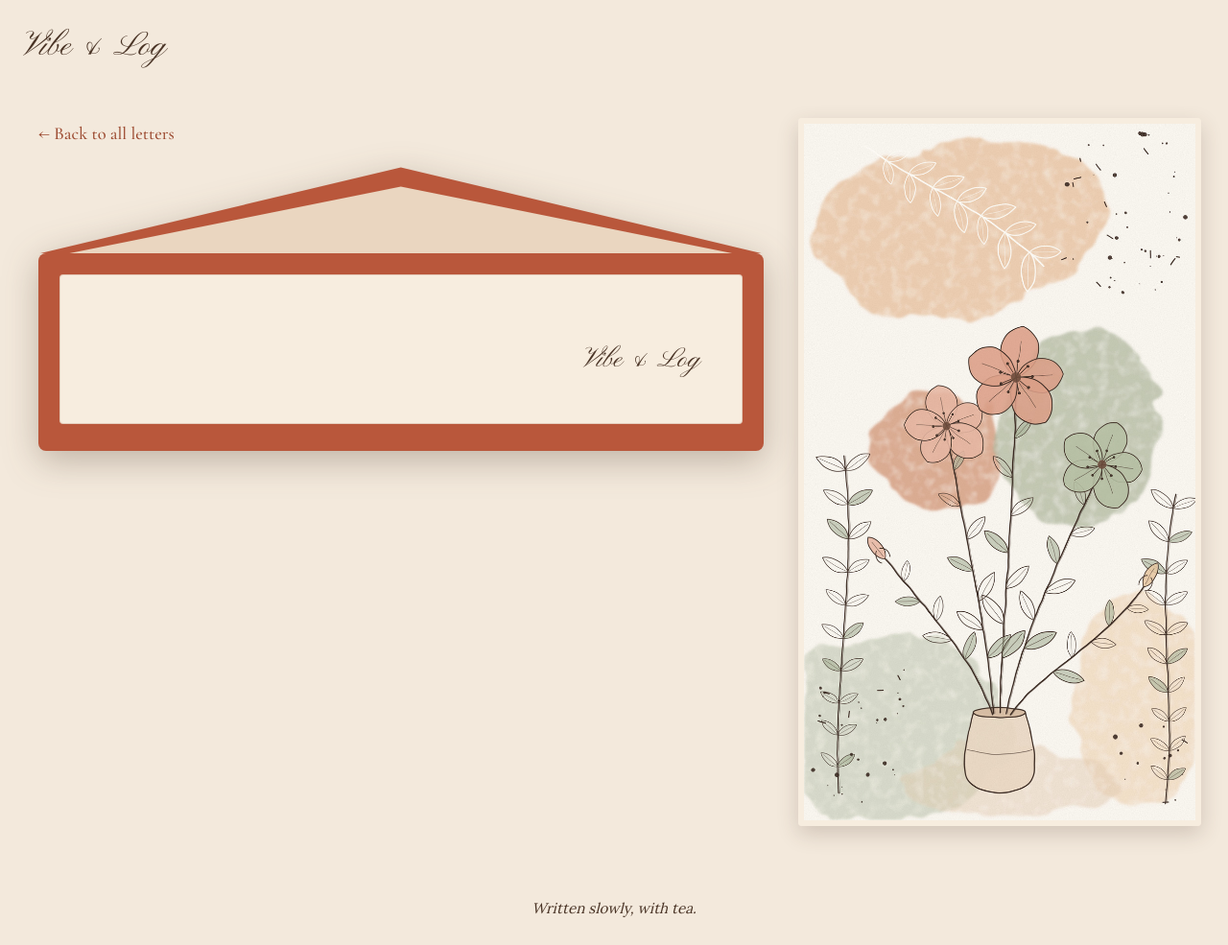
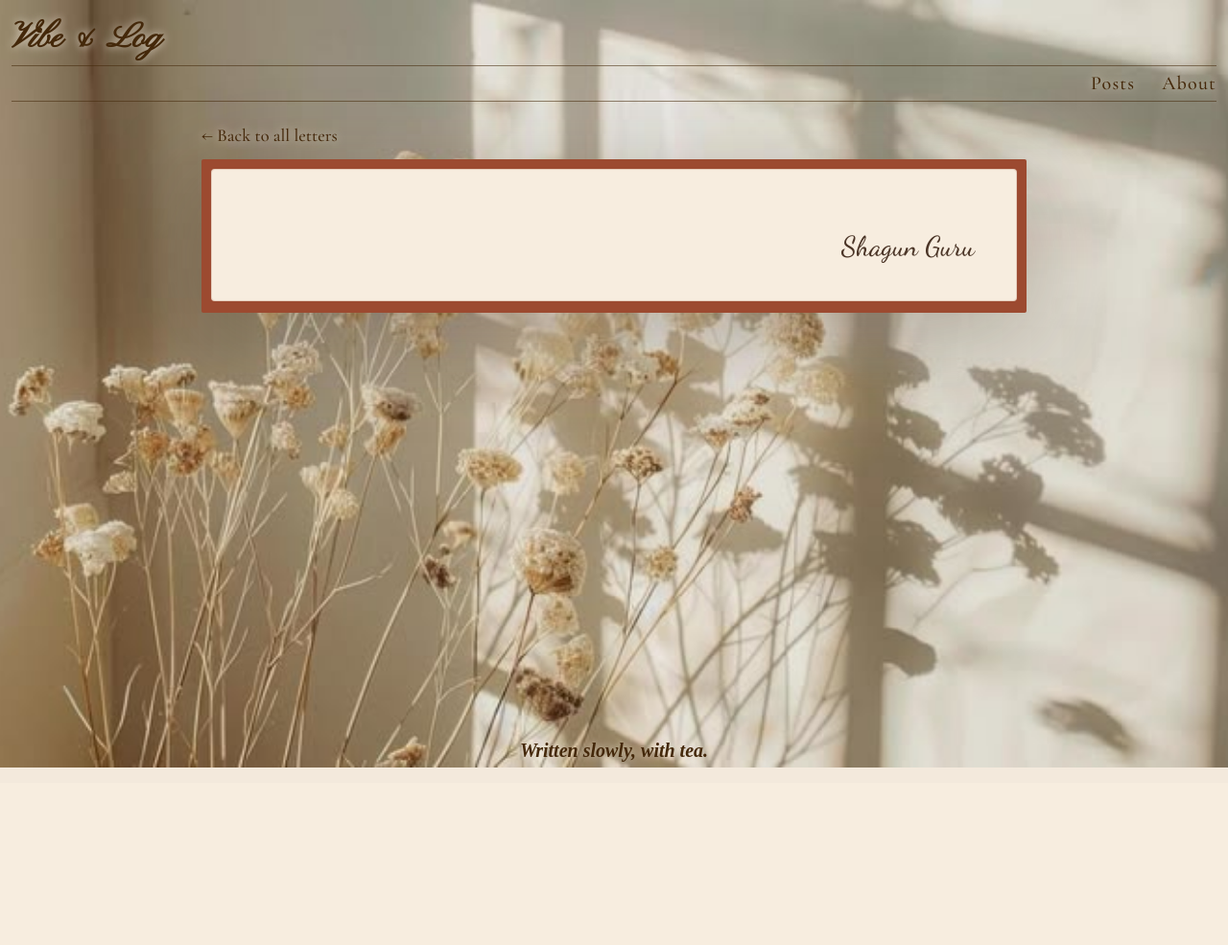
Before and after one commit to 11shagun/Vibe_and_Log, a Django app: template Vibe_and_Log/templates/Vibe_and_Log/post_details.html in a window 1280 px wide. Shown: the whole page at 96% size. After the commit the page ends 800 px from the top, so only its background shows below. Run offline with Django 5.2, Linux system fonts and the light colour scheme; the template is opened without the code that fills it, so the values that code supplies are empty.

Commit message:
Appearance Change

```diff
--- a/Vibe_and_Log/static/Vibe_and_Log/style.css
+++ b/Vibe_and_Log/static/Vibe_and_Log/style.css
@@ -3,89 +3,146 @@
   --paper: #F7EDDF;
   --liner: #EAD6C0;
   --sand: #DCC5B2;
-  --caramel: #D9A86C;
   --terracotta: #B9573B;
   --rust: #9C4A30;
   --brown: #4A3426;
+  --block: #44280A;
+  --block-hover: #55350F;
+  --block-text: #F3E6D3;
+  --block-accent: #E8A07A;
 }
 
-html { background: var(--cream); color-scheme: light; }
+/* Hide scrollbar while keeping the page fully scrollable and dynamic */
+html {
+  background: var(--cream);
+  color-scheme: light;
+  scroll-behavior: smooth;
+  scrollbar-width: none; /* Firefox */
+  -ms-overflow-style: none; /* IE and Edge */
+}
 
-body {
-  margin: 0;
-  font-family: 'Lora', Georgia, serif;
-  color: var(--brown);
-  background: var(--cream);
-  line-height: 1.8;
+html::-webkit-scrollbar {
+  display: none; /* Chrome, Safari, Opera */
 }
-body.home {
-  min-height: 100vh;
-  background:
-    linear-gradient(rgba(243, 233, 220, 0.55), rgba(243, 233, 220, 0.75)),
-    url('/static/Vibe_and_Log/images/home-bg.jpg') center / cover no-repeat var(--cream);
+
+body.has-bg {
+  background: transparent;
+  display: flex; flex-direction: column; min-height: 100vh;
 }
+body.has-bg::before {
+  content: "";
+  position: fixed; inset: 0; z-index: -1;
+  background: url('/static/Vibe_and_Log/images/home-bg.jpg') center / cover no-repeat var(--cream);
+}
+body.has-bg main { flex: 1; }
 
 a { color: var(--rust); }
 h1, h2 { font-family: 'Cormorant Garamond', Georgia, serif; line-height: 1.25; }
 
-.site-header { display: flex; justify-content: space-between; align-items: baseline; padding: 18px 24px; }
-.site-name { font-family: 'Pinyon Script', cursive; font-size: 2.2rem; color: var(--brown); text-decoration: none; }
+/* Header and nav (two thin lines, like the wireframe) */
+.site-header, .site-nav, main {
+  width: min(1400px, calc(100% - 8px));
+  margin-left: auto; margin-right: auto;
+}
+.site-header { padding: 10px 0 6px; border-bottom: 1px solid rgba(68, 40, 10, 0.55); }
+.site-name {
+  font-family: 'Pinyon Script', cursive; font-size: 2.3rem; line-height: 1.2;
+  color: var(--block); text-decoration: none;
+}
+.site-nav {
+  display: flex; justify-content: flex-end; gap: 28px;
+  padding: 6px 0px; border-bottom: 1px solid rgba(68, 40, 10, 0.55);
+}
+.site-nav a {
+  font-family: 'Cormorant Garamond', serif; font-size: 1.25rem; letter-spacing: 0.06em;
+  text-decoration: none; color: var(--block);
+}
+.site-name, .site-nav a, .intro p, .empty, .back-link,
+body:not(.home) .site-footer {
+  text-shadow: 0 0 10px rgba(243, 233, 220, 0.85);
+}
 
-main { max-width: 700px; margin: 0 auto; padding: 24px 16px 48px; }
-body.home main { max-width: 760px; }
-body.post main { max-width: 1200px; }
+main { padding: 24px 0 48px; }
 
-.hero { text-align: center; padding: 40px 0 28px; }
-.hero h1 { font-size: 2.6rem; margin: 0 0 8px; }
-.hero p { margin: 0; font-size: 1.1rem; }
+/* Home: banner */
+.intro {
+  display: flex; justify-content: flex-end; align-items: center;
+  min-height: 130px; padding: 24px 40px; margin-bottom: 36px;
+  border: 1.5px solid var(--block);
+}
+.intro p { margin: 0 8% 0 0; max-width: 360px; font-size: 1.15rem; color: var(--block); }
 
-/* Home: mailbox rows */
-.mailbox { display: flex; flex-direction: column; gap: 14px; }
+/* Home: post blocks (narrow column on the left) */
+.posts-column { display: flex; flex-direction: column; gap: 14px; width: min(340px, 100%); }
 .mail-row {
-  display: flex; align-items: center; gap: 18px;
-  padding: 14px 20px; text-decoration: none; color: var(--brown);
-  background: rgba(255, 250, 242, 0.92);
-  border: 1px solid var(--sand); border-radius: 12px;
-  box-shadow: 0 4px 14px rgba(74, 52, 38, 0.12);
-  transition: transform 0.2s ease, box-shadow 0.2s ease;
+  display: flex; align-items: center; gap: 14px;
+  padding: 12px 16px; text-decoration: none; color: var(--block-text);
+  background: var(--block); border-radius: 8px;
+  box-shadow: 0 4px 14px rgba(40, 24, 6, 0.25);
+  transition: transform 0.2s ease, box-shadow 0.2s ease, background 0.2s ease;
 }
 .mail-row:hover, .mail-row:focus-visible {
-  transform: translateY(-2px);
-  box-shadow: 0 8px 20px rgba(74, 52, 38, 0.18);
+  transform: translateY(-2px); background: var(--block-hover);
+  box-shadow: 0 8px 20px rgba(40, 24, 6, 0.3);
 }
-.mail-icon { width: 56px; height: 56px; border-radius: 14px; flex-shrink: 0; }
+.mail-row:focus-visible { outline: 2px solid var(--block-accent); outline-offset: 2px; }
+.mail-icon { width: 52px; height: 52px; border-radius: 12px; flex-shrink: 0; }
 .mail-text { display: flex; flex-direction: column; }
-.mail-title { font-family: 'Cormorant Garamond', serif; font-size: 1.5rem; font-weight: 600; line-height: 1.2; }
-.mail-date { font-size: 0.85rem; font-style: italic; color: var(--rust); }
-.empty { text-align: center; }
+.mail-title { font-family: 'Cormorant Garamond', serif; font-size: 1.45rem; font-weight: 600; line-height: 1.2; color: var(--block-text); }
+.mail-date { font-size: 0.85rem; font-style: italic; color: var(--block-accent); }
+.empty { margin: 0; color: var(--block); }
 
-/* Post page: letter on the left, bigger painting on the right (about 65 / 35) */
-.post-layout { display: grid; grid-template-columns: 1.85fr 1fr; gap: 36px; align-items: start; }
-.back-link { display: inline-block; margin-bottom: 14px; text-decoration: none; font-family: 'Cormorant Garamond', serif; font-size: 1.15rem; }
+/* Home: About band at the bottom (reduced height by ~30%) */
+.about-band {
+  background: var(--block);
+  color: var(--block-text);
+  padding: 18px 0 14px; /* Reduced vertical padding */
+}
+.about-inner {
+  width: min(1400px, calc(100% - 3px));
+  margin: 0 auto;
+}
+.about-band h2 {
+  margin: 0 0 10px; /* Tighter margin */
+  font-size: 1.8rem;
+  color: var(--block-text);
+}
+.about-band p {
+  margin: 0 0 0.6em; /* Reduced paragraph spacing */
+  max-width: 1000px;
+}
+.contact-links {
+  display: flex;
+  flex-wrap: wrap;
+  gap: 10px;
+  margin-top: 4 px; /* Tighter gap above links */
+}
+.contact-links a {
+  padding: 6px 10px; /* Slightly slimmer padding */
+  border: 1px solid var(--block-accent);
+  border-radius: 100px;
+  text-decoration: none;
+  color: var(--block-accent);
+  font-family: 'Cormorant Garamond', serif;
+  font-size: 1.1rem;
+}
+.contact-links a:hover, .contact-links a:focus-visible { background: var(--block-accent); color: var(--block); }
+
+.site-footer { text-align: center; padding: 14px; font-style: italic; font-size: 1.25rem; color: var(--block) }
+body.home .site-footer { background: var(--block); color: var(--block-text); padding: 0 10px 10px; }
+
+/* Post page: letter on the left, bigger painting on the right */
+.post-layout { max-width: 860px; margin: 0 auto; }
+.back-link { display: inline-block; margin-bottom: 14px; text-decoration: none; font-family: 'Cormorant Garamond', serif; font-size: 1.15rem;color: var(--block) }
 
 /* Envelope: terracotta outside, open flap, cream inside */
 .envelope {
-  --flap: 90px;
   position: relative;
-  margin-top: calc(var(--flap) + 4px);
-  background: var(--terracotta);
-  border-radius: 8px;
-  padding: 22px 22px 28px;
-  filter: drop-shadow(0 10px 18px rgba(74, 52, 38, 0.3));
-}
-.envelope::before {            /* the open flap, terracotta */
-  content: "";
-  position: absolute; left: 0; right: 0;
-  top: calc(-1 * var(--flap)); height: var(--flap);
-  background: var(--terracotta);
-  clip-path: polygon(0 100%, 100% 100%, 50% 0);
-}
-.envelope::after {             /* the inside of the flap, cream-beige */
-  content: "";
-  position: absolute; left: 30px; right: 30px;
-  top: calc(-1 * var(--flap) + 20px); height: calc(var(--flap) - 20px);
-  background: var(--liner);
-  clip-path: polygon(0 100%, 100% 100%, 50% 0);
+  margin-top: 0;
+  background: var(--rust);
+  border-radius: 2px;
+  padding: 10px 10px 12px;
+  filter: drop-shadow(0 25px 50px rgba(74, 52, 38, 0.3));
 }
 .letter {
   position: relative;
@@ -98,27 +155,20 @@ body.post main { max-width: 1200px; }
 .letter-date { margin: 0; font-style: italic; color: var(--rust); }
 .letter h1 { margin: 4px 0 18px; font-size: 2.4rem; color: var(--brown); }
 .letter-body p { margin: 0 0 1em; }
-.signature { margin: 24px 0 0; text-align: right; font-family: 'Pinyon Script', cursive; font-size: 1.8rem; }
-
-.painting { position: sticky; top: 24px; }
-.painting img {
-  display: block; width: 100%; height: auto;
-  max-height: calc(100vh - 56px); object-fit: cover; object-position: center;
-  border: 6px solid var(--paper); border-radius: 4px;
-  box-shadow: 0 8px 22px rgba(74, 52, 38, 0.2);
-}
-
-.site-footer { text-align: center; padding: 24px; font-style: italic; font-size: 0.95rem; }
+.signature { margin: 24px 0 0; text-align: right; font-family: 'Dancing Script', cursive; font-size: 1.8rem; }
 
 @media (max-width: 800px) {
+  .site-name { font-size: 1.9rem; }
+  .site-nav { gap: 20px; }
+  .intro { justify-content: flex-start; min-height: 0; padding: 20px; }
+  .intro p { margin-right: 0; max-width: none; }
+  .posts-column { width: 100%; }
   .post-layout { grid-template-columns: 1fr; }
-  .painting { order: -1; position: static; }
-  .painting img { height: 200px; max-height: none; }
-  .envelope { --flap: 60px; padding: 14px 14px 20px; }
-  .envelope::after { left: 20px; right: 20px; top: calc(-1 * var(--flap) + 14px); height: calc(var(--flap) - 14px); }
+  .envelope { padding: 14px 14px 20px; }
   .letter { padding: 28px 22px; }
 }
 
 @media (prefers-reduced-motion: reduce) {
+  html { scroll-behavior: auto; }
   .mail-row { transition: none; }
 }
--- a/Vibe_and_Log/templates/Vibe_and_Log/base.html
+++ b/Vibe_and_Log/templates/Vibe_and_Log/base.html
@@ -8,14 +8,18 @@
   <title>{% block title %}Vibe &amp; Log{% endblock %}</title>
   <link rel="preconnect" href="https://fonts.googleapis.com">
   <link rel="preconnect" href="https://fonts.gstatic.com" crossorigin>
-  <link href="https://fonts.googleapis.com/css2?family=Cormorant+Garamond:wght@500;600&family=Lora:wght@400;500&family=Pinyon+Script&display=swap" rel="stylesheet">
-  <link rel="stylesheet" href="{% static 'Vibe_and_Log/style.css' %}">
+<link href="https://fonts.googleapis.com/css2?family=Cormorant+Garamond:wght@500;600&family=Lora:wght@400;500&family=Pinyon+Script&family=Dancing+Script:wght@500&display=swap" rel="stylesheet">  <link rel="stylesheet" href="{% static 'Vibe_and_Log/style.css' %}">
 </head>
-<body class="{% block body_class %}{% endblock %}">
+<body class="has-bg {% block body_class %}{% endblock %}">
   <header class="site-header">
-    <a class="site-name" href="{% url 'home' %}">Vibe &amp; Log</a>
+    <a class="site-name" href="{% url 'home' %}"><b>Vibe &amp; Log</b></a>
   </header>
+  <nav class="site-nav">
+    <a href="{% url 'home' %}#posts">Posts</a>
+    <a href="{% url 'home' %}#about">About</a>
+  </nav>
   <main>{% block content %}{% endblock %}</main>
-  <footer class="site-footer">Written slowly, with tea.</footer>
+  {% block after_main %}{% endblock %}
+  <footer class="site-footer"><b>Written slowly, with tea.</b></footer>
 </body>
 </html>
--- a/Vibe_and_Log/templates/Vibe_and_Log/post_details.html
+++ b/Vibe_and_Log/templates/Vibe_and_Log/post_details.html
@@ -1,7 +1,7 @@
 {% extends "Vibe_and_Log/base.html" %}
 {% load static %}
 {% block title %}{{ post.title }}{% endblock %}
-{% block body_class %}post{% endblock %}
+{% block body_class %}<b>post</b>{% endblock %}
 {% block content %}
   <div class="post-layout">
     <div class="post-main">
@@ -11,13 +11,9 @@
           <p class="letter-date">{{ post.created_at|date:"d F Y" }}</p>
           <h1>{{ post.title }}</h1>
           <div class="letter-body">{{ post.body|linebreaks }}</div>
-          <p class="signature">Vibe &amp; Log</p>
+          <p class="signature">Shagun Guru</p>
         </div>
       </article>
     </div>
-
-    <aside class="painting">
-      <img src="{% static 'Vibe_and_Log/images/painting.jpg' %}" alt="Watercolor and ink painting of a bouquet of flowers in a vase">
-    </aside>
   </div>
 {% endblock %}
```
Also changed, not shown: Vibe_and_Log/templates/Vibe_and_Log/home.html (+18 -4 lines), Vibe_and_Log/static/Vibe_and_Log/images/painting.jpg (deleted).
